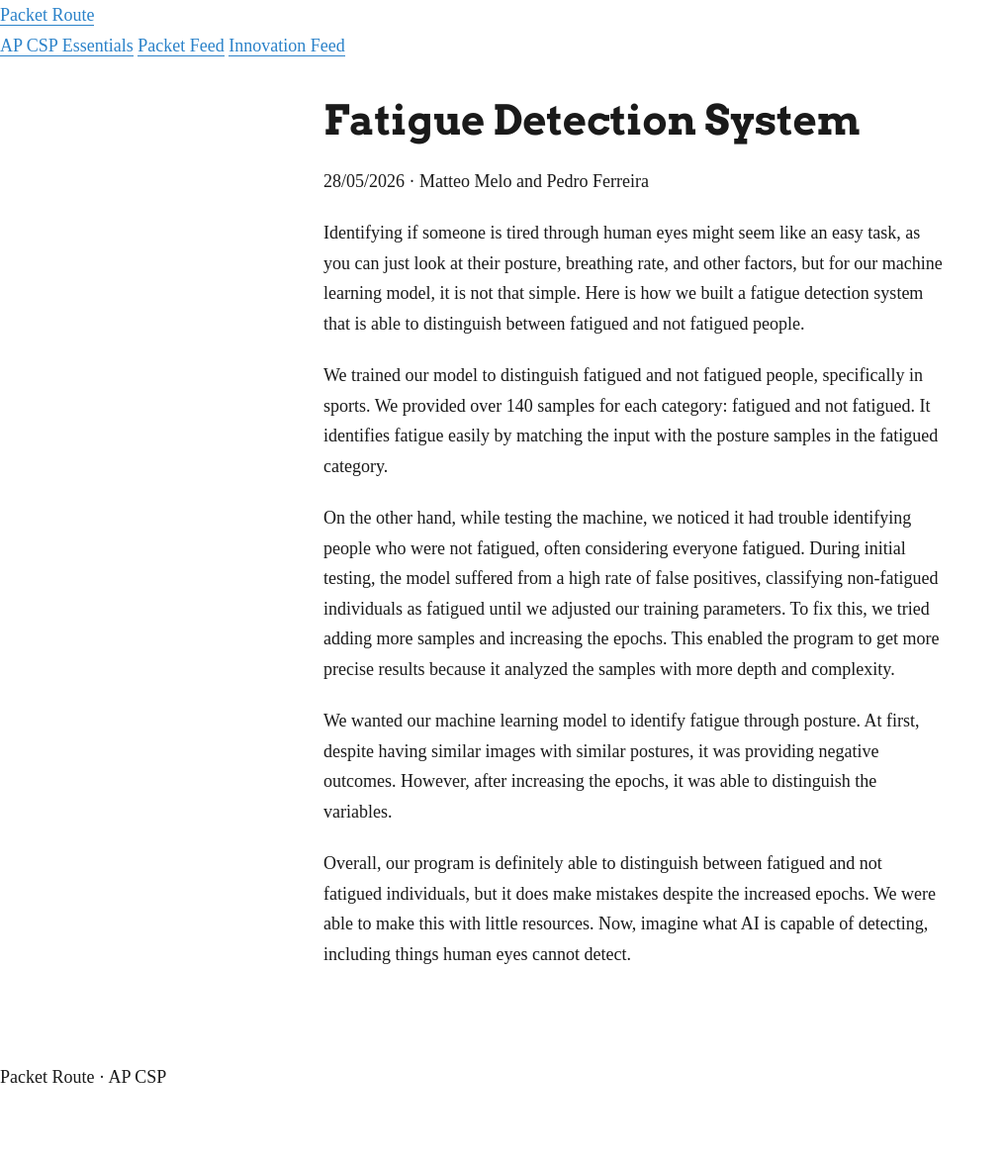
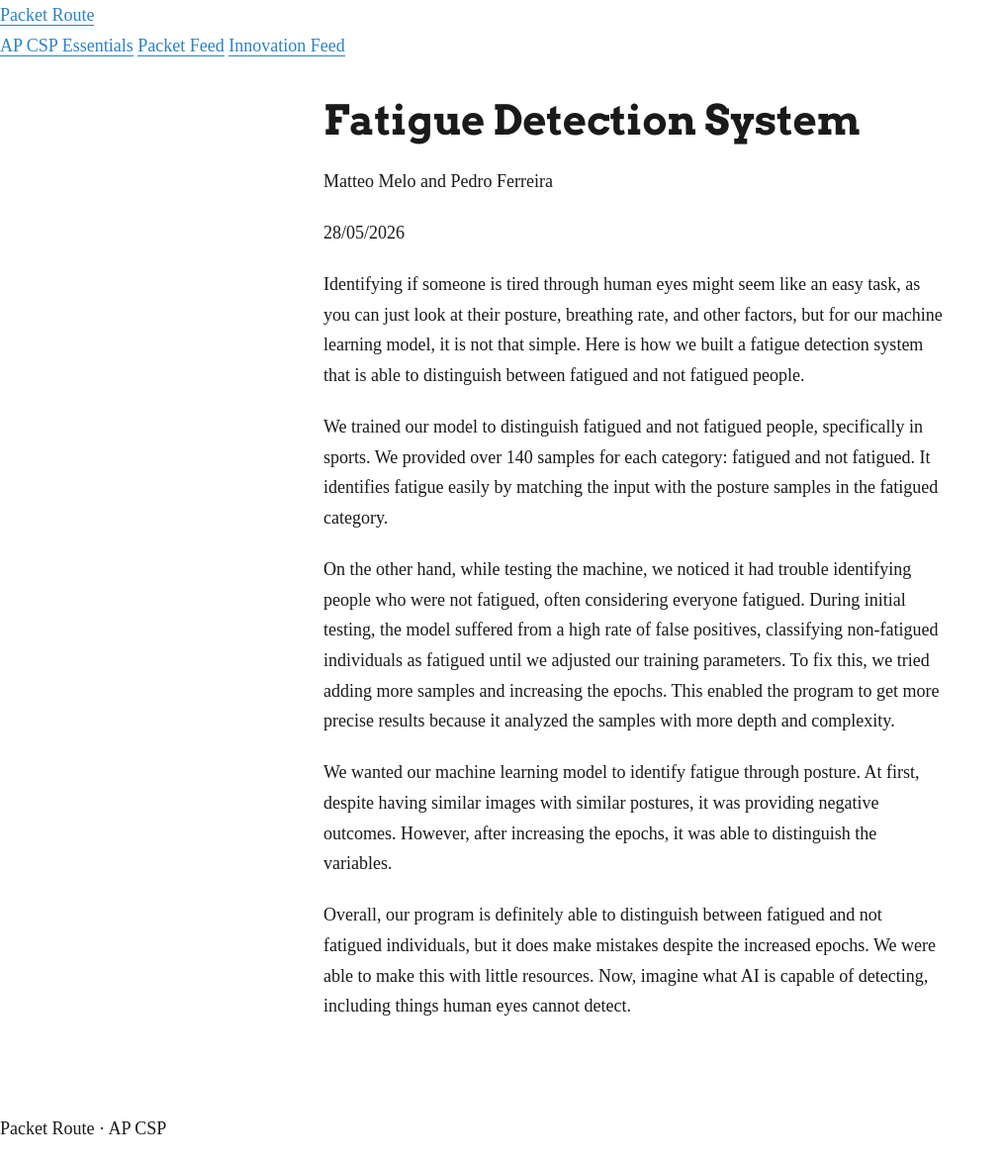
Before and after one commit to packet-route/packet-route, a Jekyll site: the page built from _posts/2026-05-28-fatigue-detection.md, in a window 1280 px wide. Shown: the whole page at 99% size, without its empty margins (0-1016 px from the left). Built offline with Jekyll 4.4.1, drawn with Linux system fonts in a browser that asks for light colours; some web fonts are replaced; before the commit the page ends 1125 px from its top, so only the background shows below that.

Commit message:
Update post.html

```diff
--- a/_layouts/post.html
+++ b/_layouts/post.html
@@ -3,10 +3,10 @@ layout: default
 ---
 <article class="post">
   <h1>{{ page.title }}</h1>
-  <p class="post-meta">
-    {{ page.date | date: "%d/%m/%Y" }}
-    {% if page.author %} · {{ page.author }}{% endif %}
-  </p>
+  {% if page.author %}
+  <p class="post-author">{{ page.author }}</p>
+  {% endif %}
+  <p class="post-meta">{{ page.date | date: "%d/%m/%Y" }}</p>
   <div class="post-body">
     {{ content }}
   </div>
```
